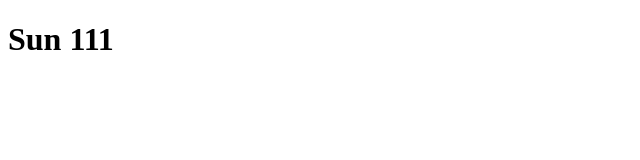
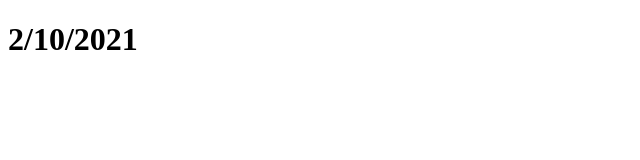
Before and after one commit to gbramorim/unlock-the-secrets-of-sun, a React (Create React App) app: page /sun in a window 1280 px wide. Shown: the top 160 px of the page, without its empty margins (0-640 px from the left). Built offline with nearby package versions, Linux system fonts and the light colour scheme.

Commit message:
Current Date

```diff
--- a/src/Sun/Sun.js
+++ b/src/Sun/Sun.js
@@ -1,9 +1,18 @@
 function Sun() {
-    return (
-      <div className="sun-principal">
-        <h1>Sun 111</h1>
-      </div>
-    );
+  function getCurrentDate() {
+    let newDate = new Date();
+    let date = newDate.getDate();
+    let month = newDate.getMonth() + 1;
+    let year = newDate.getFullYear();
+
+    return `${date}/${month}/${year}`;
   }
 
-  export default Sun;
+  return (
+    <div className="sun-principal">
+      <h1>{getCurrentDate()}</h1>
+    </div>
+  );
+}
+
+export default Sun;
```
